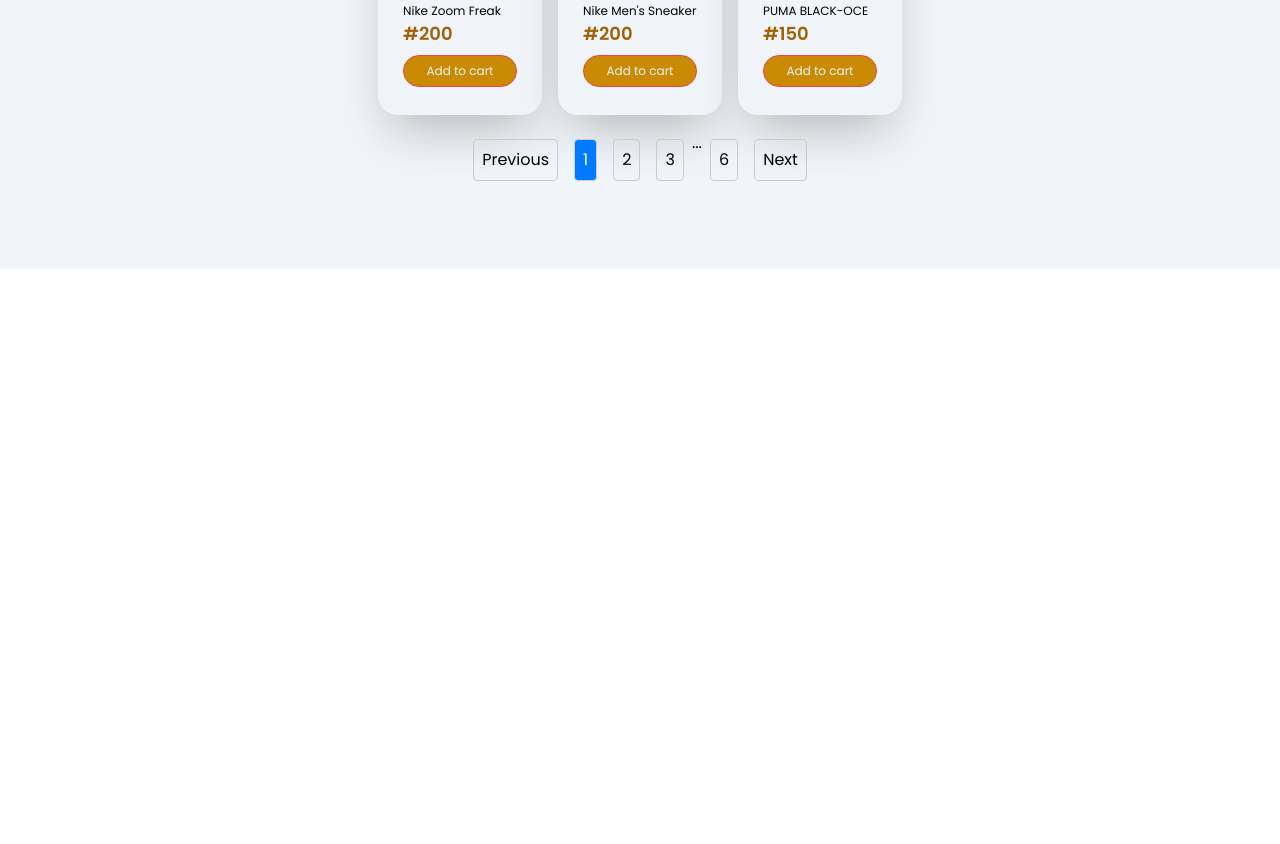
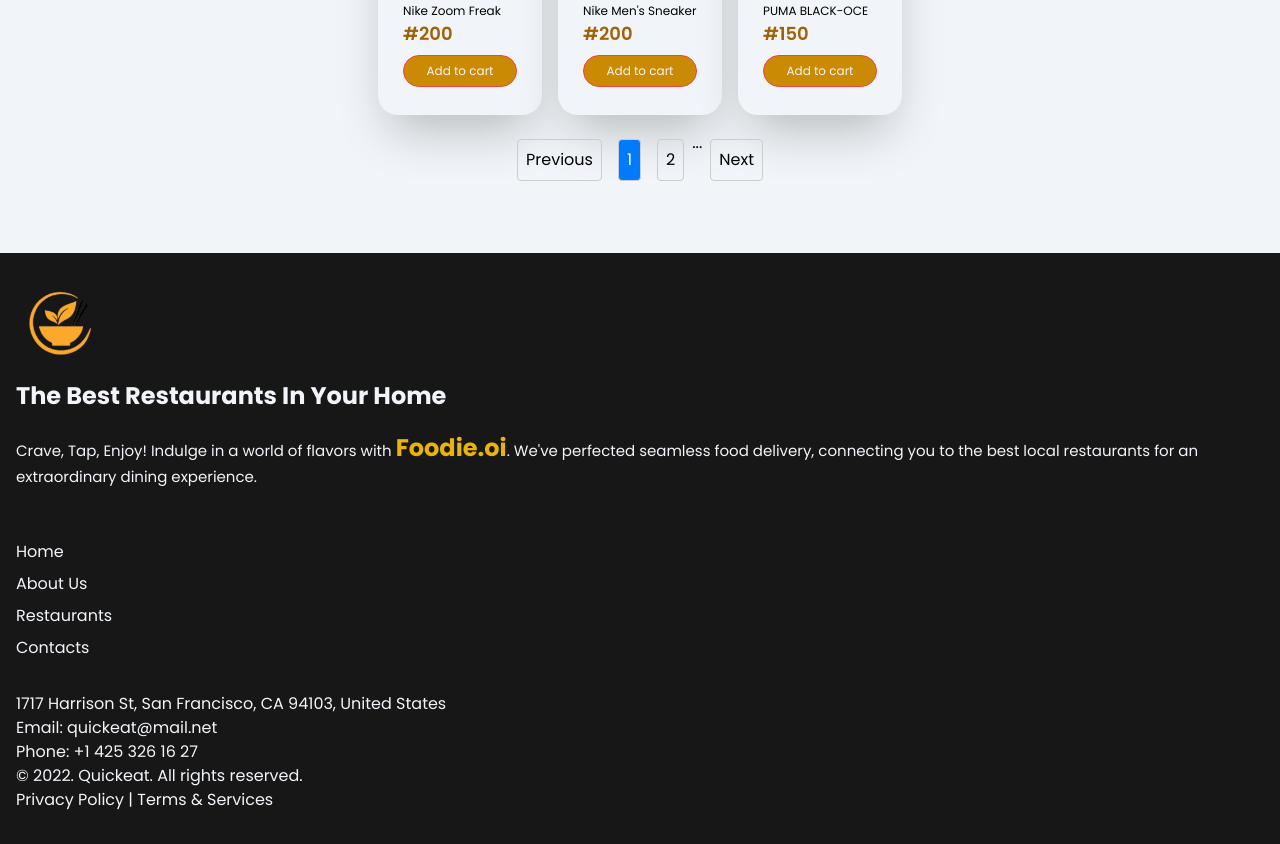
Before and after one commit to au-lex/FOOD_DElivery_WebApp, a React (Vite) app: page /Menu in a window 1280 px wide. Shown: the part 1180-2024 px from the top of the page. Before the commit the page ends 1449 px from the top, so only its background shows below. Built offline with nearby package versions, Linux system fonts and the light colour scheme.

Commit message:
footer section

```diff
--- a/src/App.jsx
+++ b/src/App.jsx
@@ -7,7 +7,7 @@
 import Hero from './Components/Hero'
 
 import Loaderpage from './Components/OnboardingScreen'
-import HeaderFooter from './Components/HeaderFooter';
+import Footer from './Components/Footer';
 
 function App() {
    const [Loader, SetLoader] = useState(true)
@@ -30,7 +30,7 @@
 
 {/* <HeaderFooter/> */}
 
-
+<Footer />
   </div>
     )
 
--- /dev/null
+++ b/src/Components/Footer.jsx
@@ -0,0 +1,62 @@
+import React from 'react'
+import logo from '../assets/images/logo_prev_ui.png'
+const Footer = () => {
+  return (
+    <>
+    <section className='ft w-full min-h-[20rem] pt-[2rem] mt-[4rem] px-[1rem]'>
+    <footer>
+
+<div className="footerlogo">
+    <div className='w-[80px] h-[80px]'>
+
+<img src={logo} alt="" className='w-full' />
+    </div>
+
+    <div className="ftdesc">
+
+<figcaption className='pt-[1rem] text-slate-100 '>
+    <h1 className='text-[1.5rem] font-bold w-[80%] leading-[30px] text-slate-100'>The Best Restaurants In Your Home</h1>
+    <p className='w-[100%] py-[1.2rem] text-[15px]'>Crave, Tap, Enjoy!
+
+Indulge in a world of flavors with <span className='text-yellow-500 text-[1.5rem] font-bold'>Foodie.oi</span>. We've perfected seamless food delivery, connecting you to the best
+ local restaurants for an extraordinary dining experience.</p>
+
+</figcaption>
+    </div>
+</div>
+{/*  */}
+
+    <div class="footer-container">
+        <div class="footer-menu">
+            <ul className='text-slate-100 mt-[2rem]'>
+                <li className='mb-2'>Home</li>
+                <li className='mb-2'>About Us</li>
+                <li className='mb-2'> Restaurants</li>
+                <li className='mb-2'>Contacts</li>
+            </ul>
+        </div>
+
+    </div>
+        <div className="contacts mt-[2rem]">
+        <div class="footer-contacts text-slate-100">
+            <p>1717 Harrison St, San Francisco, CA 94103, United States</p>
+            <p>Email: quickeat@mail.net</p>
+            <p>Phone: +1 425 326 16 27</p>
+        </div>
+    <div class="footer-copyright text-slate-100">
+        <p>&copy; 2022. Quickeat. All rights reserved.</p>
+    </div>
+    <div class="footer-policy text-slate-100 pb-[2rem]">
+        <p><a href="#">Privacy Policy</a> | <a href="#">Terms & Services</a></p>
+    </div>
+
+    </div>
+</footer>
+
+    </section>
+
+    </>
+  )
+}
+
+export default Footer
--- a/src/Components/Header.jsx
+++ b/src/Components/Header.jsx
@@ -42,7 +42,7 @@
     </nav>
     </header>
 
-<div className={`sidebar w-[100%]
+<div className={`sidebar w-[100%] lg:hidden
  pt-[2rem]  px-[1rem] fixed ${openSidebar ? "active": ""}
   bg-white a z-50 top-0  min-h-full`}>
 <section className='flex'>
--- a/src/Components/Hero.jsx
+++ b/src/Components/Hero.jsx
@@ -12,10 +12,10 @@
     <>
      {/* hero-mobile */}
 <main className='px-[1rem] '>
-<figure className='bg'>
+<figure className='bg lg:flex lg:justify-between lg:px-[4rem]'>
 
 
-<figcaption className='pt-[3rem] text-slate-800'>
+<figcaption className='pt-[3rem] text-slate-800 lg:w-[40%]'>
     <h1 className='text-[2.4rem] font-bold leading-[48px] text-slate-800'>The Best Restaurants In Your Home</h1>
     <p className='w-[100%] py-[1.2rem] text-[15px]'>Crave, Tap, Enjoy!
 
@@ -28,7 +28,7 @@
  </div>
 </figcaption>
 
-       <div className=" w-[340px] h-[380px] mt-[2rem] relative">
+       <div className=" w-[340px] h-[380px] lg:w-[500px] lg:h-[500px] mt-[2rem] relative">
 
     <img src="https://bslthemes.com/html/quickeat/assets/img/photo-1.png" alt=""
     className='w-[100%] '/>
@@ -56,7 +56,7 @@
 
 
 {/* ---------------how it works----- */}
-<div className='flex justify-center' >
+<div className=' flex justify-center' >
 
 
     <section className=''>
@@ -68,13 +68,13 @@
       we believe in more than just delivering food.
        We're on a mission to redefine the way you
         experience meals
-        . Our curated selection
+         . Our curated selection
         of top-notch restaurants goes beyond the ordinary
         , offering a diverse array of cuisines that cater to every taste.</p>
 </div>
 
 
-<div className="deliveryProcess mt-[4rem]">
+<div className="deliveryProcess mt-[4rem] lg:flex">
     <figure>
         <div className='flex justify-center'>
             <img src="https://bslthemes.com/html/quickeat/assets/img/illustration-1.png" alt="" />
@@ -108,7 +108,7 @@
     </figure>
 
     <figure>
-        <div className='flex justify-center'>
+        <div className='flex justify-center '>
             <img src="https://bslthemes.com/html/quickeat/assets/img/illustration-3.png" alt="" />
         </div>
         <figcaption>
--- a/src/Components/Pages/FoodMenu.jsx
+++ b/src/Components/Pages/FoodMenu.jsx
@@ -9,6 +9,7 @@
 import bb from '../../assets/images/bgg.jpg'
 import HeaderFooter from "../HeaderFooter";
 import { FcSearch } from "react-icons/fc";
+import Footer from '../Footer';
 
 
 import { Navigation, Pagination, Scrollbar, A11y } from 'swiper/modules';
@@ -99,7 +100,7 @@
         className='rounded-full w-[100%]' alt="" />
      </div>
 
-     <div className=" text-[16px] pt-[.6rem]">Foodie.io</div>
+     {/* <div className=" text-[16px] pt-[.6rem]">Foodie.io</div> */}
         <div className="pt-4"><IoMdNotificationsOutline  className='text-[2.2rem]
          text-yellow-500
          cursor-pointer '  /></div>
@@ -257,16 +258,16 @@
       </div>
 
 
-<div className='px-[2rem] pb-[5rem]'>
+<div className='px-[2rem] '>
 
   {/* Pagination component */}
   <ReactPaginate
         pageCount={Math.ceil(data.length / itemsPerPage)}
-        pageRangeDisplayed={3}
-        marginPagesDisplayed={1}
+        pageRangeDisplayed={2}
+        marginPagesDisplayed={0}
         onPageChange={handlePageChange}
         containerClassName={'pagination '}
-        activeClassName={'active'}
+        activeClassName={'activee'}
         breakClassName={'break-me'}
         pageClassName={'page-me '}
         previousClassName={'previous-me '}
@@ -275,6 +276,7 @@
       </div>
 
 {/* menu-footer */}
+<Footer className = 'mt-[-4rem]'/>
 
 <HeaderFooter />
 
--- a/src/index.css
+++ b/src/index.css
@@ -232,7 +232,12 @@
   border-radius: 4px;
 }
 
-.active {
+.activee {
   background-color: #007bff;
   color: #fff;
 }
+
+
+.ft {
+  background-color: #181717;
+}
```
